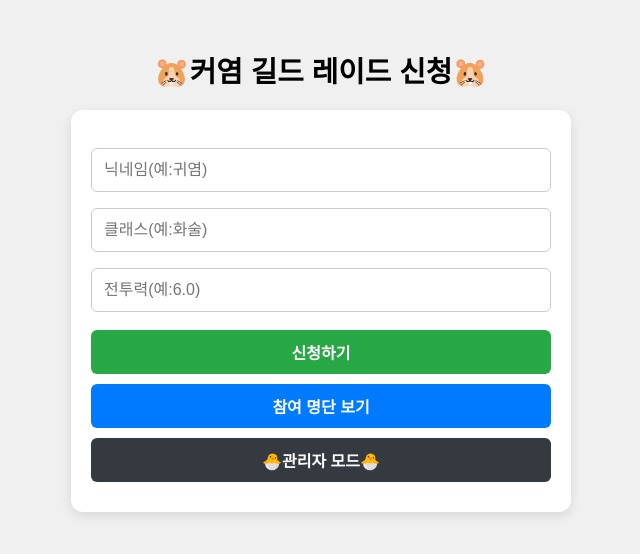
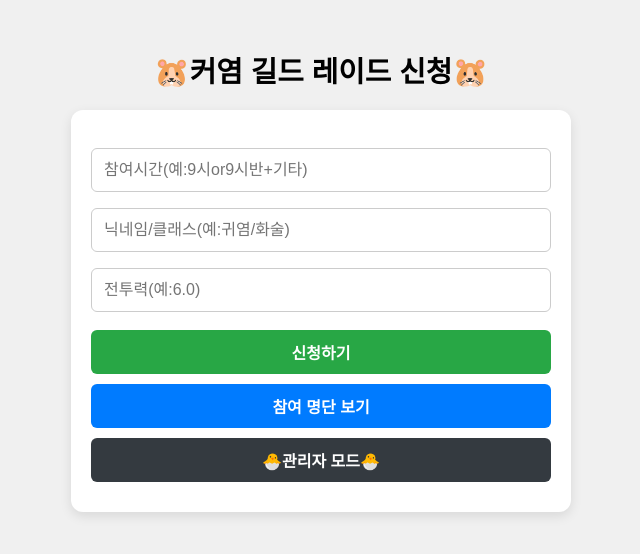
Before and after one commit to walk-lostark/raid, a plain HTML site: page index.html in a window 1280 px wide. Shown: the whole page, without its empty margins (319-959 px from the left). Drawn offline with Linux system fonts and the light colour scheme; a web font is replaced by a local one.

Commit message:
Update input fields for nickname and group

```diff
--- a/index.html
+++ b/index.html
@@ -261,8 +261,8 @@
 
   <!-- 메인 신청 화면 -->
   <div class="container" id="mainForm">
-    <input type="text" id="nickname" placeholder="닉네임(예:귀염)">
-    <input type="text" id="group" placeholder="클래스(예:화술)">
+    <input type="text" id="group" placeholder="참여시간(예:9시or9시반+기타)">
+    <input type="text" id="nickname" placeholder="닉네임/클래스(예:귀염/화술)">
     <input type="text" id="percent" placeholder="전투력(예:6.0)">
     <button class="btn btn-submit" onclick="submitForm()">신청하기</button>
     <button class="btn btn-view" onclick="showCredits()">참여 명단 보기</button>
```
